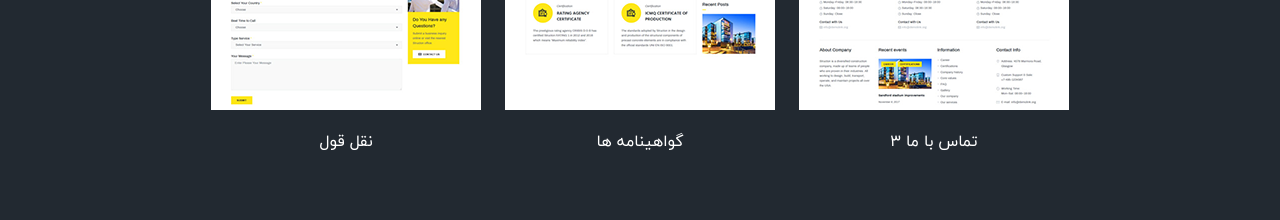
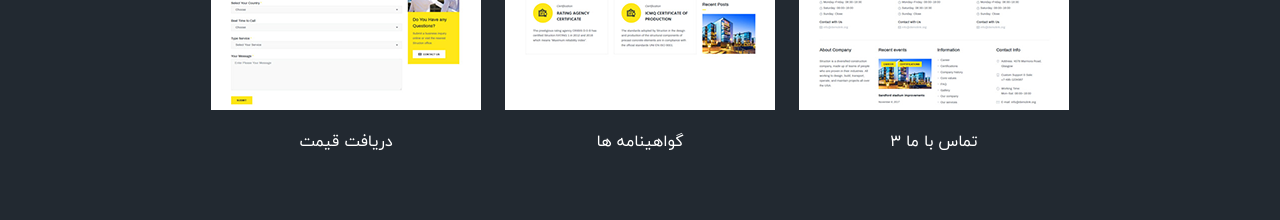
Before and after one commit to mahyarErshad/buildwall, a React (Vite) app: page / in a window 1280 px wide. Shown: the part 6840-7060 px from the top of the page. Built offline with nearby package versions, Linux system fonts and the light colour scheme.

Commit message:
Title has been corrected

```diff
--- a/src/Components/Body/CustomPages/CustomPages.jsx
+++ b/src/Components/Body/CustomPages/CustomPages.jsx
@@ -138,7 +138,7 @@ function CustomPages() {
       href: "https://ld-wp73.template-help.com/buildwall/v3/default/certifications-2/",
     },
     {
-      title: "نقل قول",
+      title: "دریافت قیمت",
       image: quote,
       href: "https://ld-wp73.template-help.com/buildwall/v3/default/get-a-quote/",
     },
```
